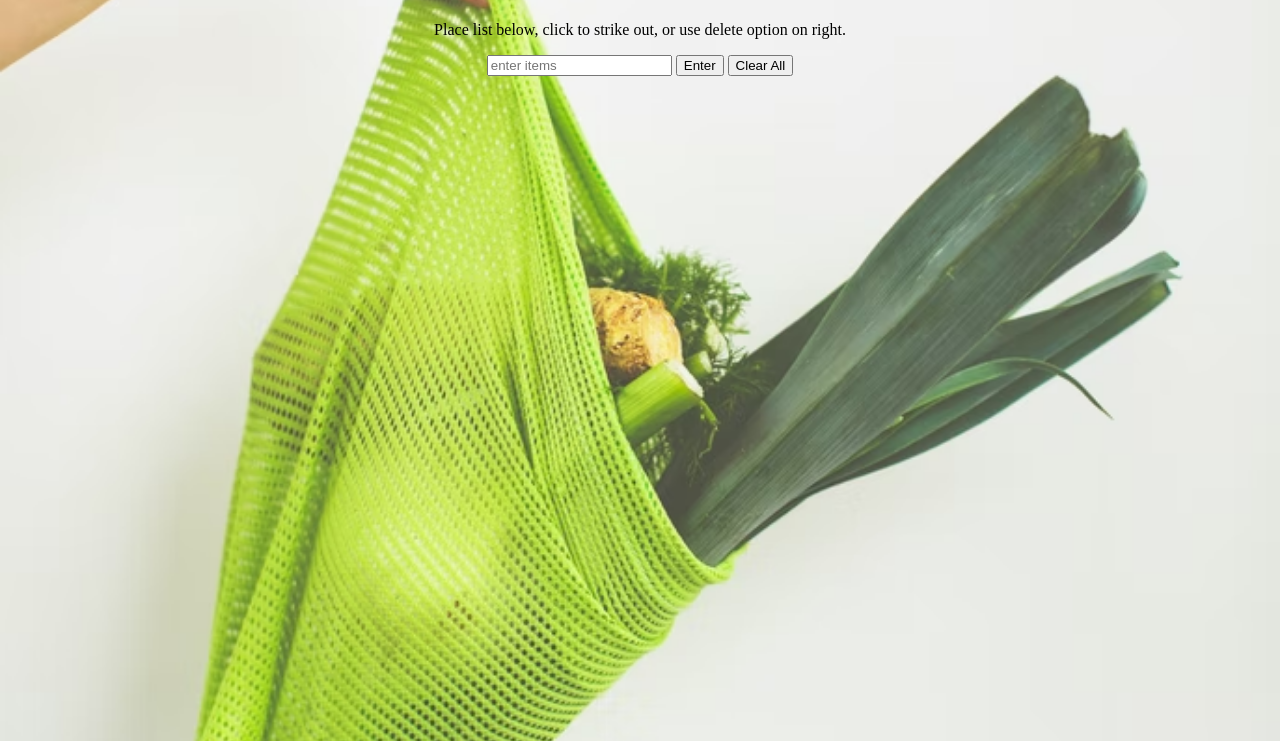
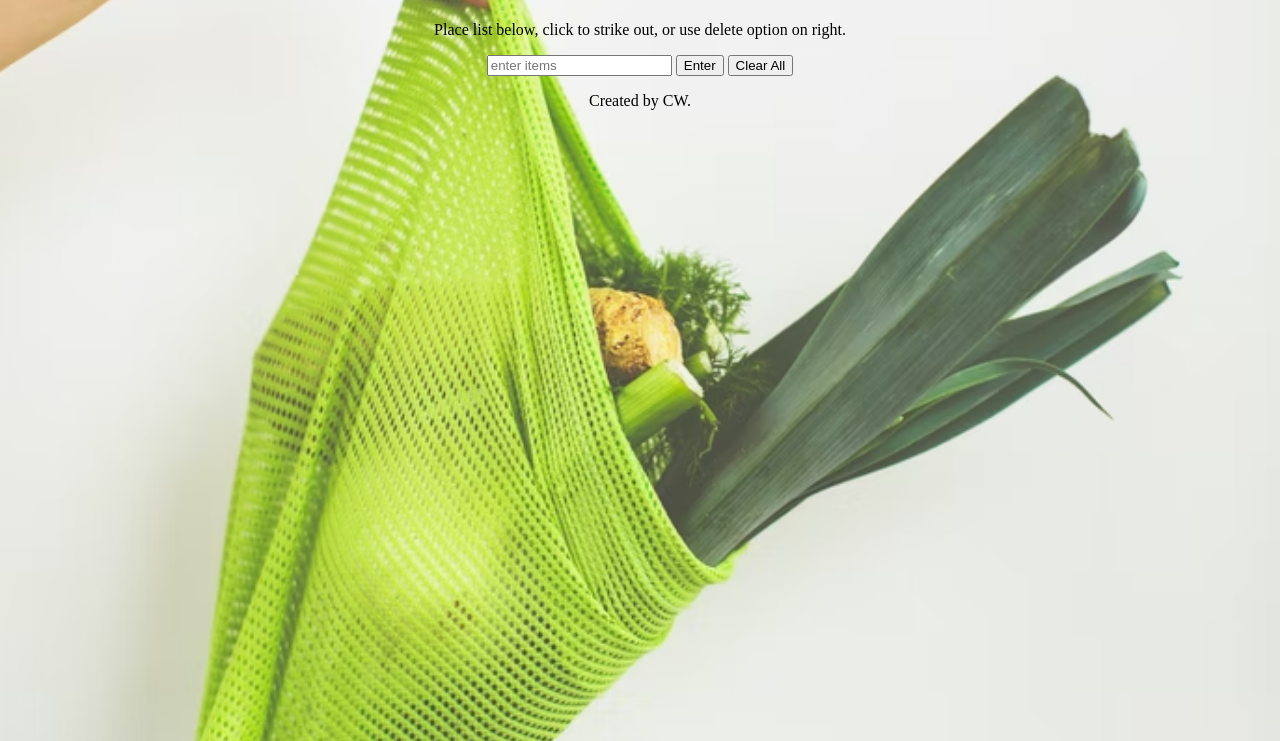
Before and after one commit to 12cwarden/shopping-list, a plain HTML site: page index.html in a window 1280 px wide. Shown: the part 59-800 px from the top of the page. Drawn offline with Linux system fonts and the light colour scheme.

Commit message:
updated html height, moved script to bot

```diff
--- a/index.html
+++ b/index.html
@@ -12,6 +12,7 @@
     <input id="userinput" type="text" placeholder="enter items" />
     <button id="enter">Enter</button> <button id="clear">Clear All</button>
     <ul></ul>
+    <footer>Created by CW.</footer>
     <script type="text/javascript" src="script.js"></script>
   </body>
 </html>
--- a/style.css
+++ b/style.css
@@ -4,10 +4,8 @@ html {
   -moz-background-size: cover;
   -o-background-size: cover;
   background-size: cover;
-}
-
-body {
   text-align: center;
+  height: 100%;
 }
 
 ul {
```
